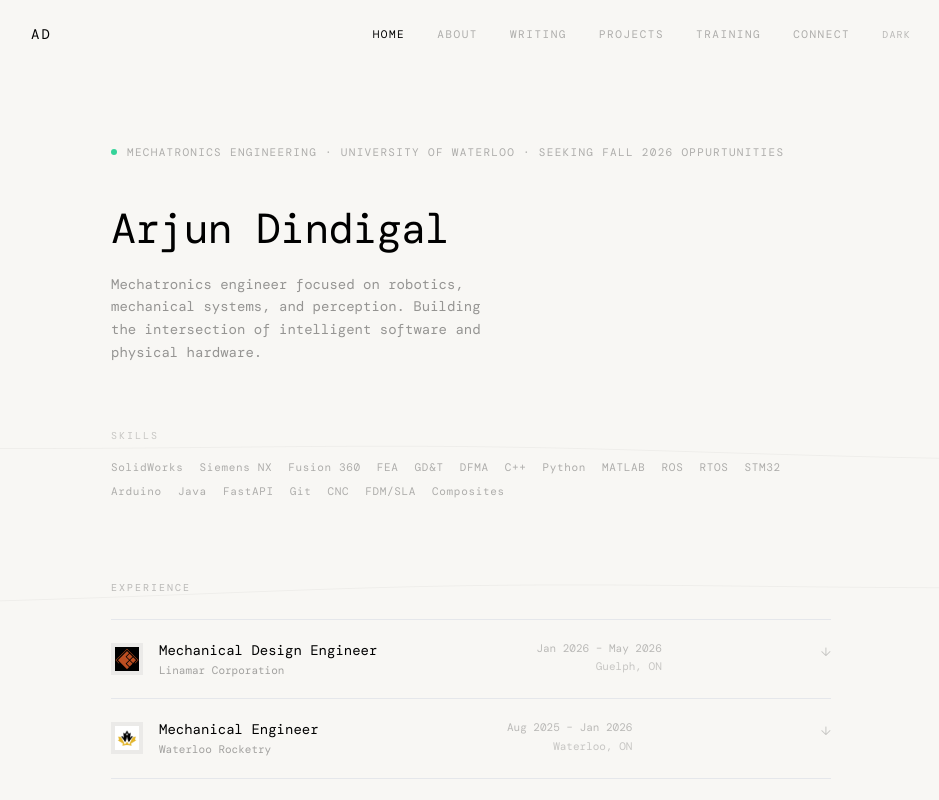
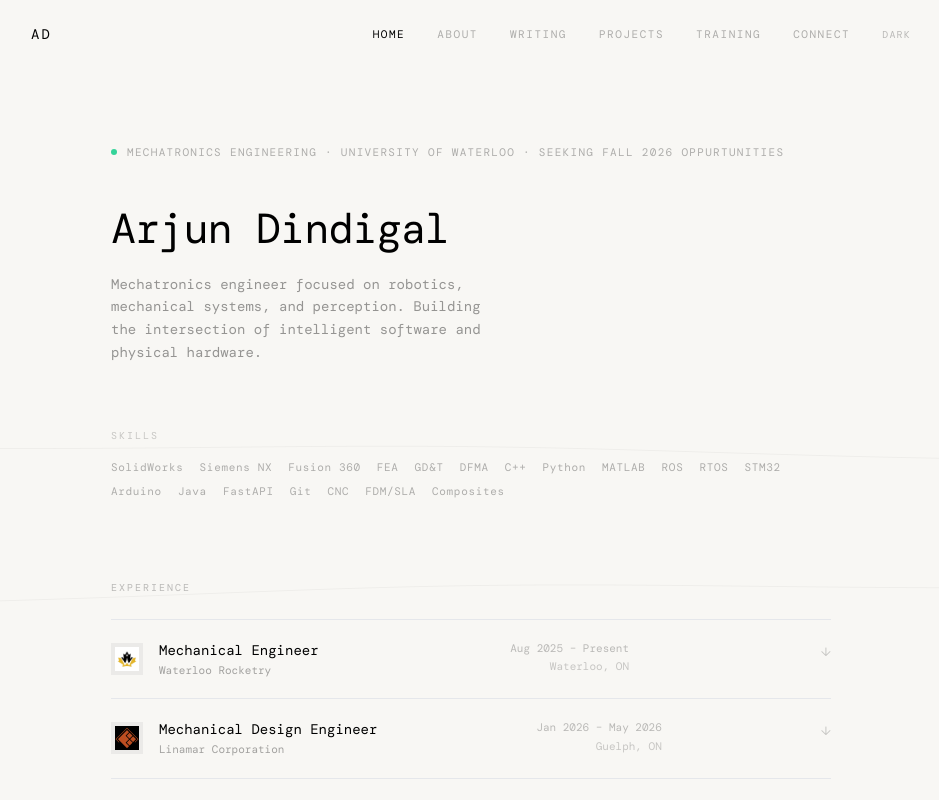
Before and after one commit to arjD9/arjd-portfolio, a Next.js app: page / in a window 1280 px wide. Shown: the top 800 px of the page, without its empty margins (169-1108 px from the left). Built offline with nearby package versions, Linux system fonts and the light colour scheme.

Commit message:
Fix experience order and layout alignment

```diff
--- a/components/Portfolio.tsx
+++ b/components/Portfolio.tsx
@@ -20,52 +20,9 @@ const EXP_LOGOS: Record<string, string> = {
 }
 
 const EXPERIENCES = [
-  {
-    id:'linamar',
-    initials:'LN',
-    title:'Mechanical Design Engineer',
-    company:'Linamar Corporation',
-    location:'Guelph, ON',
-    date:'Jan 2026 – May 2026',
-    tags:['SolidWorks','GD&T','DFMA','FEA','FDM/SLA'],
-    bullets:[
-      'Designed & validated 10+ production fixtures using SolidWorks with GD&T and DFMA principles.',
-      'Cut cycle times 20–40 s/op through fixture & ergonomics redesigns with machinists.',
-      'Reverse engineered failed robotic components; produced CAD models and fabricated replacements.',
-      'Reduced defective parts by 10%+ through fixture redesigns and optimised part handling.',
-      'Full concept → CAD → fabrication → validation ownership deployed on shop floor.'
-    ]
-  },
-
-  {
-    id:'rocketry',
-    initials:'WR',
-    title:'Mechanical Engineer',
-    company:'Waterloo Rocketry',
-    location:'Waterloo, ON',
-    date:'Aug 2025 – Jan 2026',
-    tags:['Test fixtures','3D printing','Propulsion','Telemetry'],
-    bullets:[
-      'Built test fixtures and camera systems for 10+ static engine tests with real-time telemetry.',
-      'Designed 3D-printed enclosures and support structures for harsh testing environments.',
-      'Assembled and calibrated propulsion systems within 5% of predicted thrust.'
-    ]
-  },
-
-  {
-    id:'pratyin',
-    initials:'PI',
-    title:'Software Development Intern',
-    company:'Pratyin Infotech Consulting',
-    location:'Toronto, ON',
-    date:'May 2025 – Aug 2025',
-    tags:['Java','FastAPI','Python','Agile'],
-    bullets:[
-      'Java + FastAPI integration syncing 5,000+ invoices with 99.7% accuracy.',
-      'Automated Python data pipelines processing 200,000 records/month, cutting manual work by 20%.',
-      'Shipped 2 production-ready features in 2 months, zero critical bugs deployed.'
-    ]
-  }
+  { id:'rocketry', initials:'WR', title:'Mechanical Engineer',         company:'Waterloo Rocketry',           location:'Waterloo, ON', date:'Aug 2025 – Present',  tags:['Test fixtures','3D printing','Propulsion','Telemetry'], bullets:['Built test fixtures and camera systems for 10+ static engine tests with real-time telemetry.','Designed 3D-printed enclosures and support structures for harsh testing environments.','Assembled and calibrated propulsion systems within 5% of predicted thrust.'] },
+  { id:'linamar',  initials:'LN', title:'Mechanical Design Engineer',  company:'Linamar Corporation',         location:'Guelph, ON',   date:'Jan 2026 – May 2026', tags:['SolidWorks','GD&T','DFMA','FEA','FDM/SLA'],            bullets:['Designed & validated 10+ production fixtures using SolidWorks with GD&T and DFMA principles.','Cut cycle times 20–40 s/op through fixture & ergonomics redesigns with machinists.','Reverse engineered failed robotic components; produced CAD models and fabricated replacements.','Reduced defective parts by 10%+ through fixture redesigns and optimised part handling.','Full concept → CAD → fabrication → validation ownership deployed on shop floor.'] },
+  { id:'pratyin',  initials:'PI', title:'Software Development Intern', company:'Pratyin Infotech Consulting', location:'Toronto, ON',  date:'May 2025 – Aug 2025', tags:['Java','FastAPI','Python','Agile'],                      bullets:['Java + FastAPI integration syncing 5,000+ invoices with 99.7% accuracy.','Automated Python data pipelines processing 200,000 records/month, cutting manual work by 20%.','Shipped 2 production-ready features in 2 months, zero critical bugs deployed.'] },
 ]
 
 const PROJECTS = [
```
